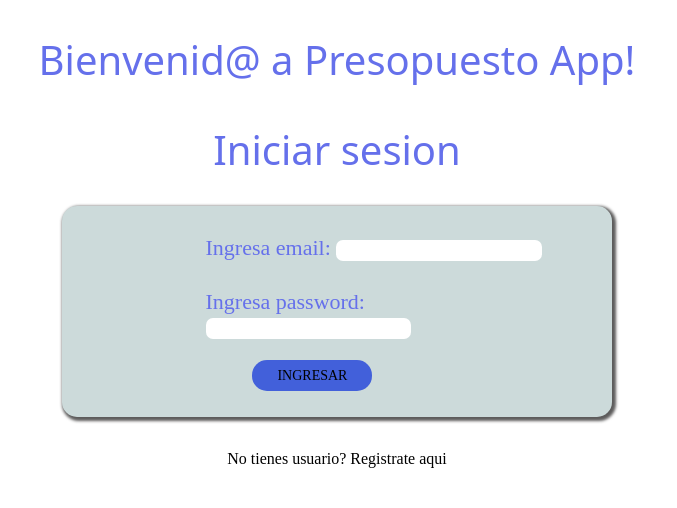
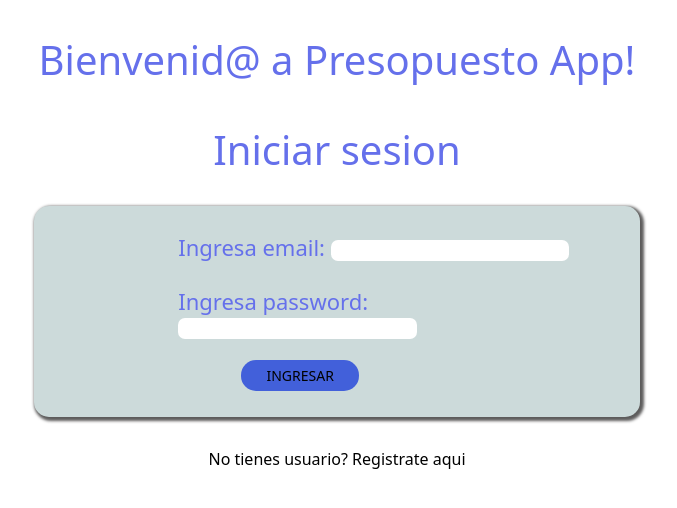
Before and after one commit to edgardo90/deploy-front-presopuestoApp, a React (Create React App) app: page / in a window 1280 px wide. Shown: the top 508 px of the page, without its empty margins (303-980 px from the left). Built offline with nearby package versions, Linux system fonts and the light colour scheme; no server answers.

Commit message:
modificando css en el login

```diff
--- a/src/components/create/css/OperationCreate.module.css
+++ b/src/components/create/css/OperationCreate.module.css
@@ -84,7 +84,7 @@
     font-size: 14px;
     background-position: center center;
     color: rgb(101, 112, 235);
-    font-family: 'Cookie', cursive;
+    /* font-family: 'Cookie', cursive; */
     box-shadow: 2px 2px 3px 2px rgb(93, 92, 92);
     background-color: rgb(204, 218, 218);
     border-radius: 15px;
@@ -119,7 +119,7 @@
     border: none;
     border-radius: 15px;
     /* margin-left: 20% ; */
-    font-family: 'Cookie', cursive;
+    /* font-family: 'Cookie', cursive; */
     background-color: rgba(41, 74, 219, 0.842);
     color: black;
     cursor: pointer;
@@ -141,7 +141,7 @@
     justify-content: center;
     margin-top: 30px;
     color: black;
-    font-family: 'Cookie', cursive;
+    /* font-family: 'Cookie', cursive; */
 }
 
 .register:hover{
```
